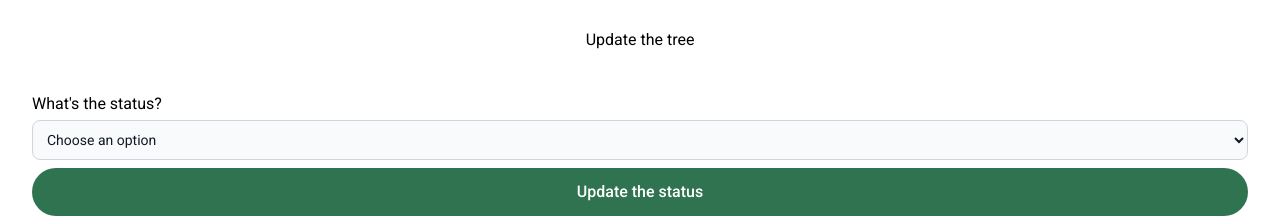
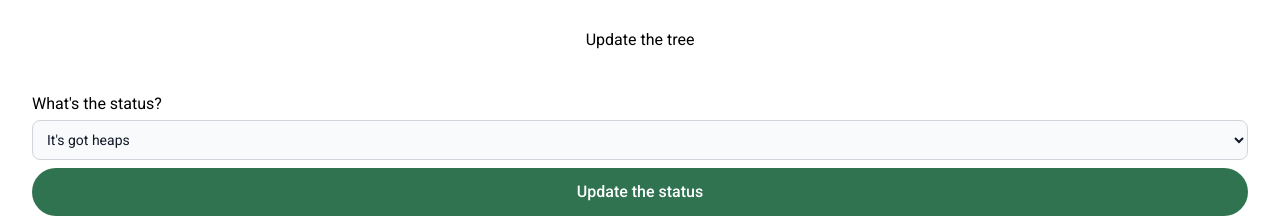
Before and after one commit to EugeneRaynerNZ/freejoas, a React (Create React App) app in the folder freejoas-app/: page /update in a window 1280 px wide. Shown: the top 218 px of the page. Built offline with nearby package versions, Linux system fonts and the light colour scheme.

Commit message:
fixing eslint issues

```diff
--- a/freejoas-app/src/pages/Home.js
+++ b/freejoas-app/src/pages/Home.js
@@ -9,7 +9,7 @@ function Home() {
 
       <section className="home w-full">
         <div className="home--logo-container">
-          <img src={image} style={{width: "320px"}}/>
+          <img src={image} alt="Freejoas" style={{width: "320px"}}/>
         </div>
         <div className="home--title-container">
           <div className="home--title-container-text">
--- a/freejoas-app/src/pages/app/UpdateTree.js
+++ b/freejoas-app/src/pages/app/UpdateTree.js
@@ -4,11 +4,11 @@ import '../../App.css';
 
 function UpdateTree() {
 
-    const [status, setStatus] = React.useState('');
+    // const [status, setStatus] = React.useState('');
 
-    const handleChange = (event) => {
-        setStatus(event.target.value);
-    };
+    // const handleChange = (event) => {
+    //     setStatus(event.target.value);
+    // };
 
     return (
 
@@ -20,7 +20,7 @@ function UpdateTree() {
                         <span>What's the status?</span>
                     </label>
                     <select className="bg-gray-50 border border-gray-300 text-gray-900 text-sm rounded-lg focus:ring-blue-500 focus:border-blue-500 block w-full p-2.5">
-                        <option className="w-full" defaultValue={status}>Choose an option</option>
+                        {/* <option className="w-full" defaultValue={status}>Choose an option</option> */}
                         <option className="w-full">It's got heaps</option>
                         <option className="w-full">It's losing fruit</option>
                         <option className="w-full">Not much on there</option>
```
